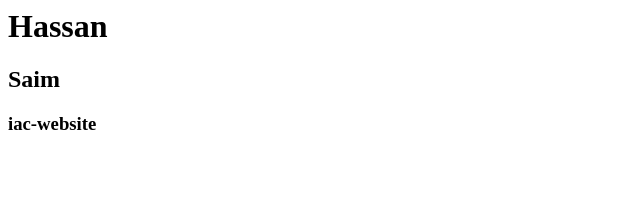
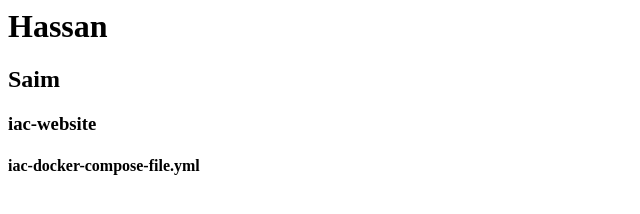
Before and after one commit to hassanali5512/Hassan, a plain HTML site: page index.html in a window 1280 px wide. Shown: the whole page, without its empty margins (0-640 px from the left). Drawn offline with Linux system fonts and the light colour scheme.

Commit message:
Update index.html

```diff
--- a/index.html
+++ b/index.html
@@ -1,3 +1,4 @@
 <h1> Hassan </>
 <h2> Saim </>
 <h3> iac-website</h3>
+  <h4>iac-docker-compose-file.yml</h4>
```
